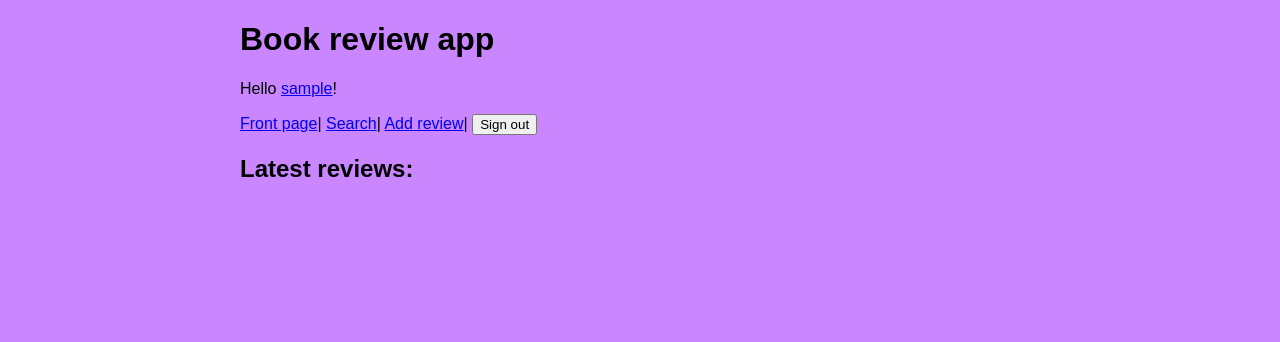
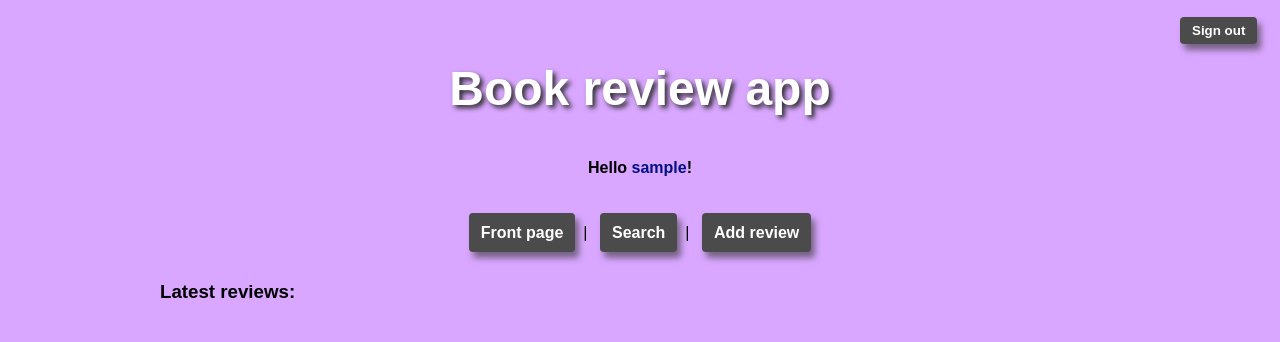
Before and after one commit to haikoj/kirja-arvostelut, a Flask app: page / in a window 1280 px wide. Shown: the top 342 px of the page. Run offline with Flask 3, Linux system fonts and the light colour scheme; the visitor is signed in with stand-in values (Sample User, id 1); data comes from the database, SQL or seed files in the repository; data that the repository does not hold is empty.

Commit message:
Improve site appearance

```diff
--- a/app.py
+++ b/app.py
@@ -62,7 +62,7 @@ def create():
         flash("Username must be 2-20 characters")
         error = True
     if password1 != password2:
-        flash("Passwords do not match.")
+        flash("Passwords do not match")
         error = True
     if len(password1) < 4 or len(password2) < 4:
         flash("Password must be at least 4 digits")
--- a/static/main.css
+++ b/static/main.css
@@ -1,37 +1,196 @@
-body {
+body.site_body {
     margin: auto;
-    max-width: 50em;
+    max-width: 60em;
     font-family: sans-serif;
-    background-color: rgb(202, 134, 255);
+    background-color: rgb(217, 167, 255);
+    line-height: 1.7;
+    padding: 1em;
+    color: rgb(0, 0, 0);
+}
+
+.site_title {
+    text-align: center;
+    font-size: 3em;
+    margin-bottom: 0.5em;
+    color: white;
+    text-shadow: 3px 3px 5px rgb(42, 42, 42);
+}
+
+.greeting {
+    text-align: center;
+    margin-bottom: 2em;
+    font-size: 1em;
+    color: black;
+    font-weight: bold;
+    transition: opacity 0.25s;
+    transition: font-size 1s;
+}
+.greeting_user {
+    font-weight: bold;
+    color: rgb(3, 15, 131);
+    text-decoration: none;
+    font-size: 1em;
+}
+.greeting_user:hover {
+    opacity: 0.7;
+    text-decoration: underline;
+}
+.greeting:hover {
+    font-size: 1.25em;
+}
+
+.navigation_align {
+    text-align: center;
+    margin-bottom: 1.5em;
+}
+
+.navigation,
+.logout_button {
+    display: inline-block;
+    margin: 0 0.5em;
+    text-decoration: none;
+    font-weight: bold;
+    color: white;
+    background-color: rgb(75, 75, 75);
+    padding: 6px 12px;
+    border-radius: 4px;
+    transition: background-color 0.25s;
+    border: none;
+    transition: transform 0.1s;
+    transition: box-shadow 0.1s;
+    box-shadow: 4px 6px 6px rgba(53, 53, 53, 0.6);
+}
+.navigation:hover {
+    background-color: rgb(166, 166, 166);
+}
+.logout_button:hover {
+    background-color: rgb(202, 0, 0);
+    cursor: pointer;
+}
+.navigation:active {
+    transform: translate(1px, 1.5px);
+    box-shadow: 1px 2px 3px rgba(33, 33, 33, 0.6);
+}
+.logout_button:active {
+    transform: translate(1px, 1.5px);
+    box-shadow: 1px 2px 3px rgba(33, 33, 33, 0.6);
+}
+.logout_corner {
+    position: absolute;
+    top: 1em;
+    right: 1em;
+    margin: 0;
+}
+
+.flashes {
+    margin: 1em auto;
+    max-width: 40em;
+}
+.flash {
+    margin: 0.5em 0;
+    padding: 10px 12px;
+    font-weight: bold;
+    text-align: center;
+    color: rgb(207, 0, 0);
+    list-style: none;
+}
+.flash.success {
+    color: rgb(0, 179, 0)
 }
 
 .reviews {
     list-style: none;
-    padding: 0.2em;
+    padding: 0;
 }
-
 .review {
-    background-color: rgb(247, 220, 131);
+    background-color: rgb(249, 233, 181);
     border-radius: 4px;
     padding: 10px 12px;
     margin: 10px;
-    box-shadow: 4px 8px 12px rgb(53, 53, 53);
+    box-shadow: 4px 8px 12px rgba(53, 53, 53, 0.6);
     transition: background-color 0.25s;
 }
-
 .review:hover {
-    background-color: rgb(252, 243, 214);
+    background-color: rgb(252, 250, 240);
+}
+.review_line {
+    margin: 4px 0;
+}
+.review_link {
+    display: inline-block;
+    font-weight: 500;
+    color: rgb(12, 9, 189);
+    text-decoration: none;
+    transition: opacity 0.25s;
+}
+.review_link:hover {
+    opacity: 0.7;
 }
 
-.review_line {
-    margin: 2px 0;
+.comments {
+    list-style: none;
+    padding: 0;
+}
+.comment {
+    background-color: white;
+    padding: 3px;
+    margin: 8px;
+    border-radius: 4px;
+}
+.comment_user {
+    color: black;
+    text-decoration: none;
+    margin-left: 12px;
+}
+.comment_user:hover {
+    text-decoration: underline;
+}
+.comment_body {
+    margin-left: 12px;
+}
+.comment_time {
+    font-size: 0.8em;
+    color: rgb(152, 152, 152);
+    margin-left: 12px;
+}
+.delete-button {
+    border: 1px solid black;
+    border-radius: 5px;
+    background-color: rgb(203, 0, 0);
+    color: black;
+    padding: 2px 3px;
+    border-radius: 3px;
+    cursor: pointer;
+    font-size: 0.85em;
+    margin-top: 4px;
+    transition: background-color 0.25s;
+    transition: transform 0.1s;
+}
+.delete-button:hover {
+    background-color: rgb(138, 3, 3);
+}
+.delete-button:active {
+    transform: translate(0.5px, 1px);
 }
 
-.review_link {
-    display: inline-block;
-    transition: opacity 0.07s;
+.comment_textarea {
+    width: 400px;
+    max-width: 880px;
+    border-radius: 4px;
+    border: 1px solid #aaa;
+    padding: 10px;
+    margin: 8px;
 }
-
-.review_line .review_link:hover {
-    opacity: 0.65;
+.comment_submit {
+    margin-top: 6px;
+    background-color: rgb(75, 75, 75);
+    color: white;
+    border: none;
+    padding: 6px 12px;
+    border-radius: 4px;
+    cursor: pointer;
+    font-weight: bold;
 }
+.comment_submit:hover {
+    background-color: rgb(166, 166, 166);
+}
--- a/templates/index.html
+++ b/templates/index.html
@@ -4,7 +4,7 @@
 
 {% block content %}
 
-    <h2>Latest reviews:</h2>
+    <h3>Latest reviews:</h3>
     <ul class="reviews">
       {% for review in reviews %}
         <li class="review">
--- a/templates/layout.html
+++ b/templates/layout.html
@@ -6,27 +6,31 @@
         <link rel="stylesheet" href="/static/main.css">
     </head>
 
-    <body>
-        <h1>Book review app</h1>
+    <body class="site_body">
+        <h1 class="site_title">Book review app</h1>
 
         {% if session.user_id %}
-    <p>
-        Hello <a href="/user/{{ session.user_id }}">{{ session.username }}</a>!
+        <p class="greeting">
+            Hello <a class="greeting_user" href="/user/{{ session.user_id }}">{{ session.username }}</a>!
         </p>
         {% endif %}
 
-    <a href="/">Front page</a>|
-    <a href="/find_review">Search</a>|
+        <nav class="navigation_align">
+            <a class="navigation" href="/">Front page</a>|
+            <a class="navigation" href="/find_review">Search</a>|
             {% if session.user_id %}
-        <a href="/new_review">Add review</a>|
-        <form action="/logout" method="post" style="display:inline;">
+                <a class="navigation" href="/new_review">Add review</a>
+                <form action="/logout" method="post" class="logout_corner">
                     <input type="hidden" name="csrf_token" value="{{ session.csrf_token }}">
-            <button type="submit">Sign out</button>
+                    <button type="submit" class="navigation logout_button">Sign out</button>
                 </form>
+
             {% else %}
-        <a href="/login">Sign in</a>|
-        <a href="/register">Register</a>
+                <a class="navigation" href="/login">Sign in</a>|
+                <a class="navigation" href="/register">Register</a>
             {% endif %}
+        </nav>
+
         {% with messages = get_flashed_messages(with_categories=true) %}
             {% if messages %}
               <ul class="flashes">
@@ -36,6 +40,9 @@
               </ul>
             {% endif %}
         {% endwith %}
+
+        <main>
             {% block content %} {% endblock %}
+        </main>
     </body>
 </html>
```
Also changed, not shown: templates/show_review.html (+45 -28 lines). Lines whose indentation alone changed are shown as unchanged.
